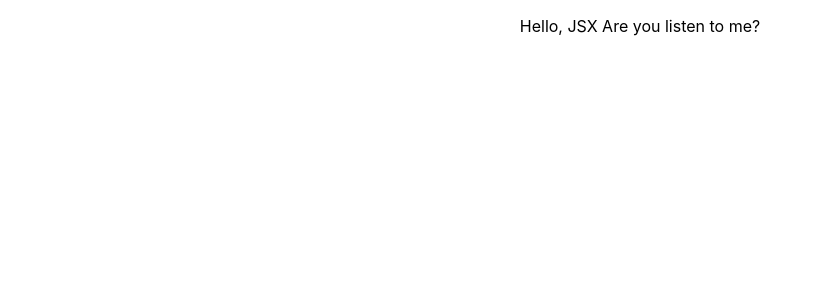
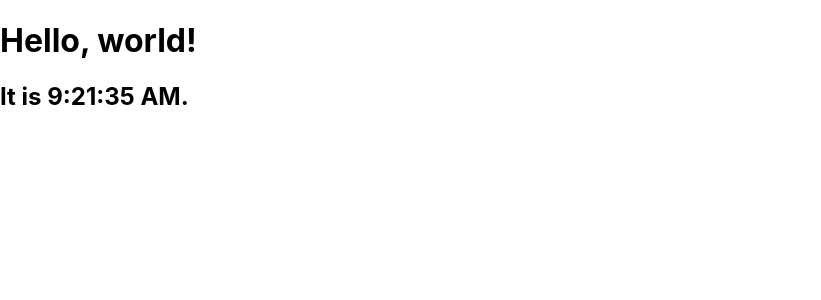
Before and after one commit to jakir-ruet/my-app, a React (Create React App) app: page / in a window 1280 px wide. Shown: the top 300 px of the page, without its empty margins (0-821 px from the left). Built offline with nearby package versions, Linux system fonts and the light colour scheme.

Commit message:
rendering element done

```diff
--- a/src/app/App.js
+++ b/src/app/App.js
@@ -1,11 +1,12 @@
-import HelloJsx from '../container/2-jsx/HelloJsx';
+import RenderingElements from '../container/3-renderingelements/RenderingElements';
 import './App.css';
 
 function App() {
     return (
         <div className="app">
             {/* <HelloWorld /> */}
-            <HelloJsx />
+            {/* <HelloJsx /> */}
+            <RenderingElements />
         </div>
     );
 }
--- /dev/null
+++ b/src/container/3-renderingelements/RenderingElements.js
@@ -0,0 +1,16 @@
+import React from 'react';
+import ReactDOM from 'react-dom';
+
+function RenderingElements() {
+    const MyElement = (
+        <div>
+            <h1>Hello, world!</h1>
+            <h2>It is {new Date().toLocaleTimeString()}.</h2>
+        </div>
+    );
+    ReactDOM.render(MyElement, document.getElementById('root'));
+}
+
+setInterval(RenderingElements, 1000);
+
+export default RenderingElements;
```
